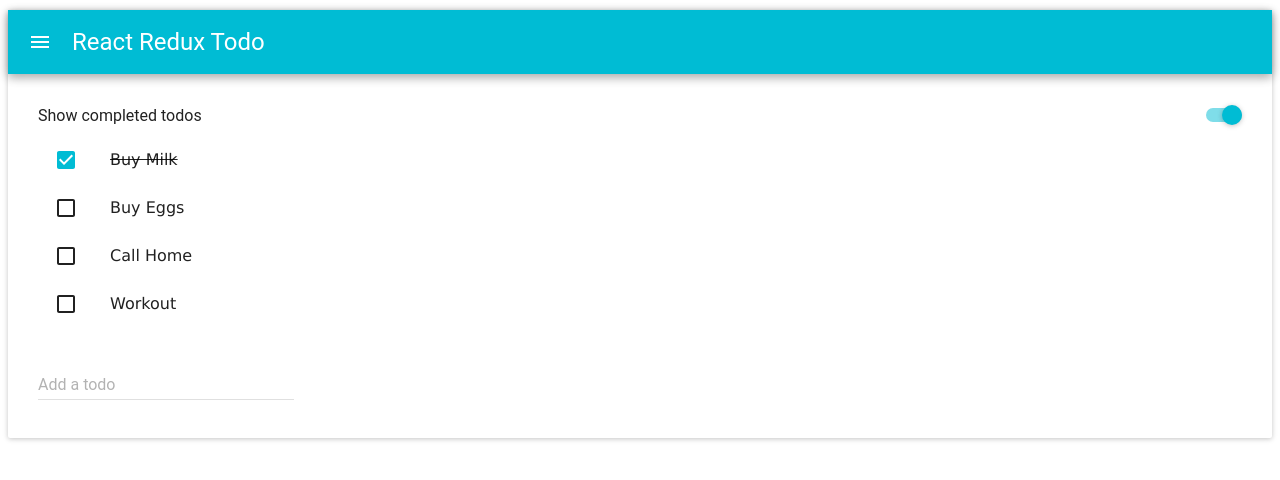
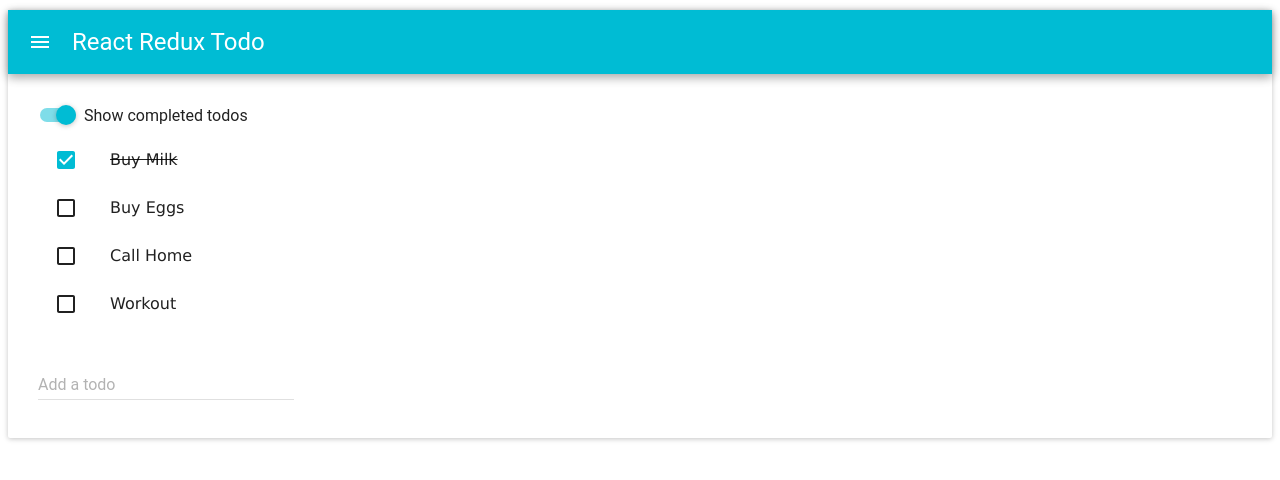
Before and after one commit to NeilVicente/todo-react-redux, a React app: page / in a window 1280 px wide. Shown: the top 480 px of the page. Built offline with nearby package versions, Linux system fonts and the light colour scheme.

Commit message:
improve ‘show completed’ toggle style

```diff
--- a/src/components/ui/TodoList.js
+++ b/src/components/ui/TodoList.js
@@ -23,8 +23,9 @@
           label='Show completed todos'
           style={{
             block: {
-              maxWidth: 250,
+              maxWidth: '100%',
             }}}
+          labelPosition='right'
           defaultToggled={ props.showCompleted }
           onToggle={ props.onToggleCompleted }
         />
```
